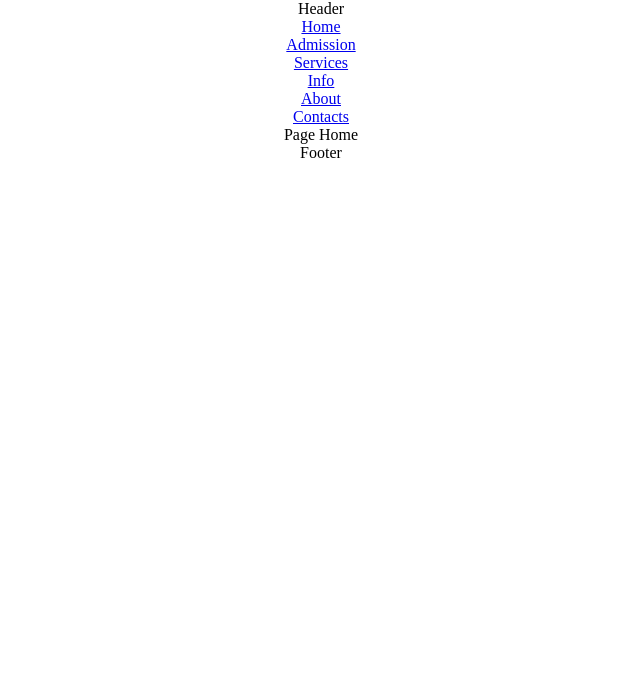
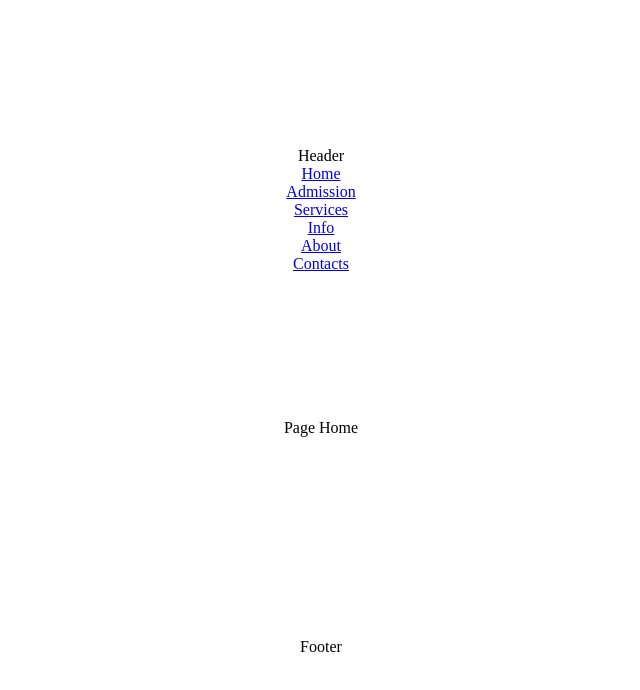
Before and after one commit to VoltG3/react_lors, a React (Create React App) app: page /home in a window 1280 px wide. Shown: the top 690 px of the page, without its empty margins (319-959 px from the left). Built offline with nearby package versions, Linux system fonts and the light colour scheme.

Commit message:
[ UPDATE ] - css header & footer

```diff
--- a/src/components/Footer.js
+++ b/src/components/Footer.js
@@ -1,8 +1,18 @@
+import styled from 'styled-components'
+
+const StyledFooter = styled.div`
+  display: flex;
+  flex-direction: column;
+  justify-content: center;
+  align-items: center;
+      width: 100%;
+      height: 419px;
+`
 
 export default function Footer() {
     return (
-        <>
+        <StyledFooter>
             <p>Footer</p>
-        </>
+        </StyledFooter>
     )
 }
--- a/src/components/Header.js
+++ b/src/components/Header.js
@@ -1,10 +1,21 @@
+import styled from 'styled-components'
+
 import Navigation from './Navigation'
+
+const StyledHeader = styled.div`
+  display: flex;
+  flex-direction: column;
+  justify-content: center;
+  align-items: center;
+      width: 100%;
+      height: 419px;
+`
 
 export default function Header() {
     return (
-        <>
+        <StyledHeader>
             <p>Header</p>
             <Navigation />
-        </>
+        </StyledHeader>
     )
 }
```
